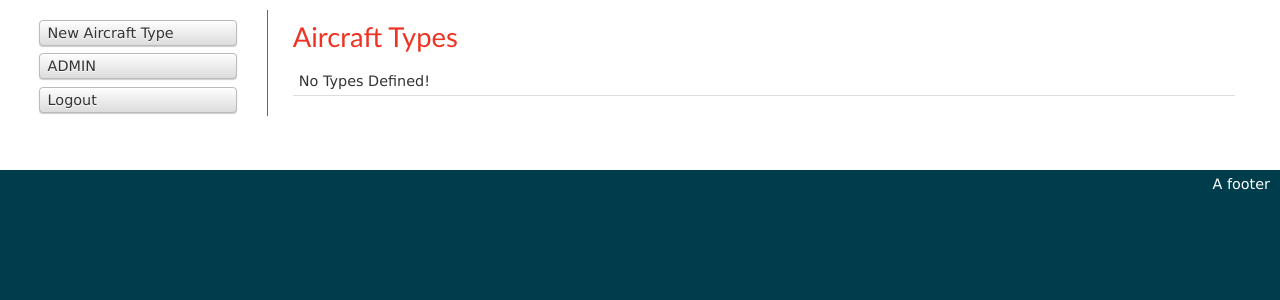
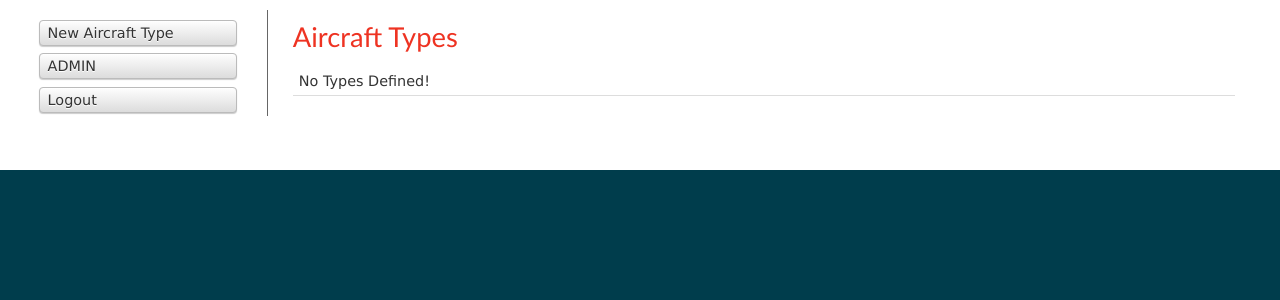
Before and after one commit to z3r0c00l2005/MultiMediaDB, a Django app: page /types/ in a window 1280 px wide. Shown: the part 47-347 px from the top of the page. Run offline with Django 3.2, Linux system fonts and the light colour scheme; data that the repository does not hold is empty.

Commit message:
Update Page template

```diff
--- a/multimediadb/templates/aircrafttypes/index.html
+++ b/multimediadb/templates/aircrafttypes/index.html
@@ -48,5 +48,3 @@
 
 
 {% endblock %}
-
-{% block footer %}A footer{% endblock %}
--- a/multimediadb/templates/aircrafttypes/view.html
+++ b/multimediadb/templates/aircrafttypes/view.html
@@ -52,5 +52,3 @@
 
 
 {% endblock %}
-
-{% block footer %}A footer{% endblock %}
--- a/thssdb/static/main.css
+++ b/thssdb/static/main.css
@@ -91,6 +91,7 @@ p {
 	clear: both;
 	padding: 6px 10px;
 	text-align: right;
+	clear: both;
 }
 
 /** containers **/
--- a/thssdb/templates/base.html
+++ b/thssdb/templates/base.html
@@ -13,11 +13,7 @@
 		<div id="content">
             {% block content %}{% endblock %}
 		</div>
-		<div id="footer">
-		{% block footer %}
 
-		{% endblock %}
-		</div>
 	</div>
 </body>
 </html>
```
Also changed, not shown: 9 other files.
